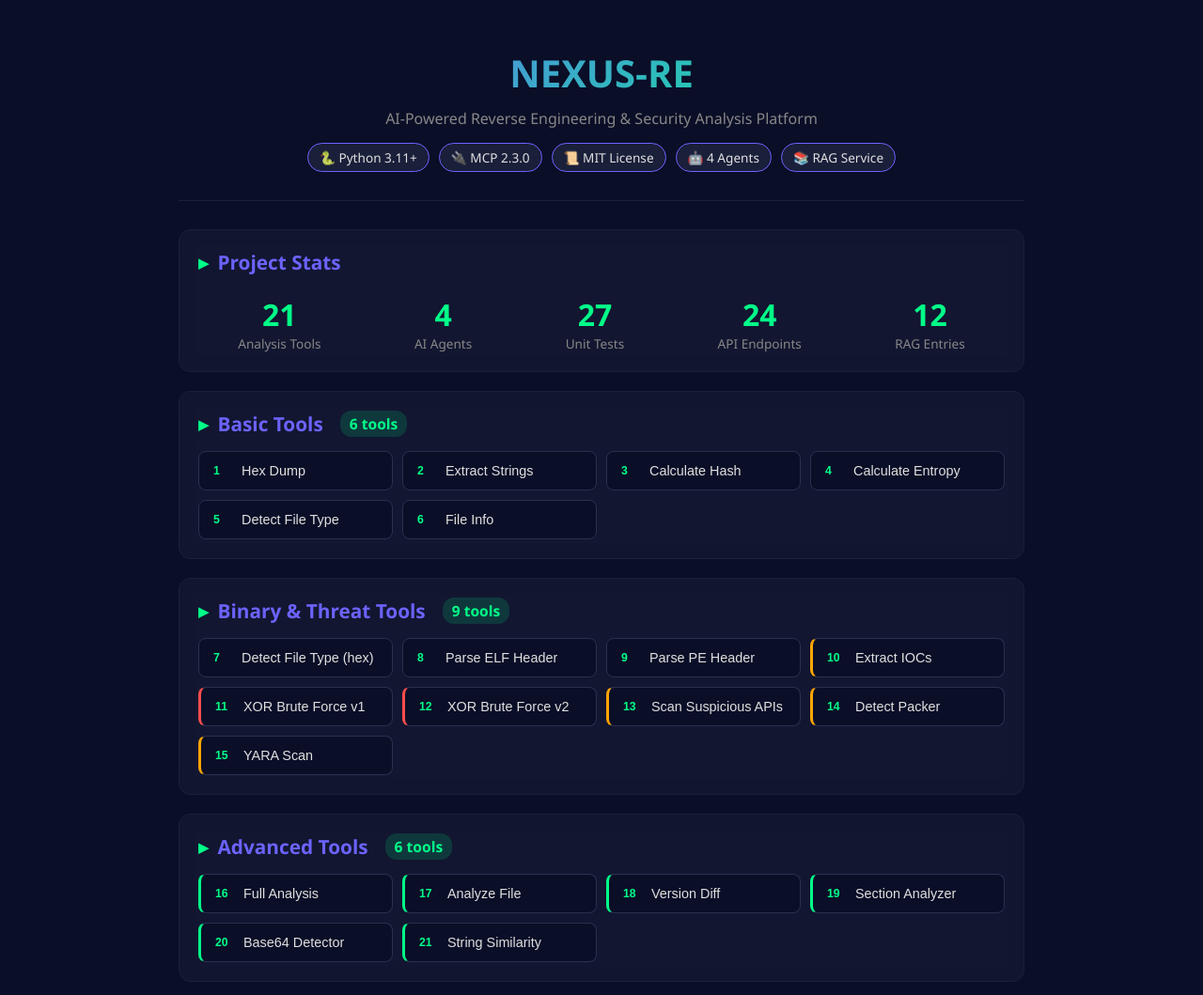
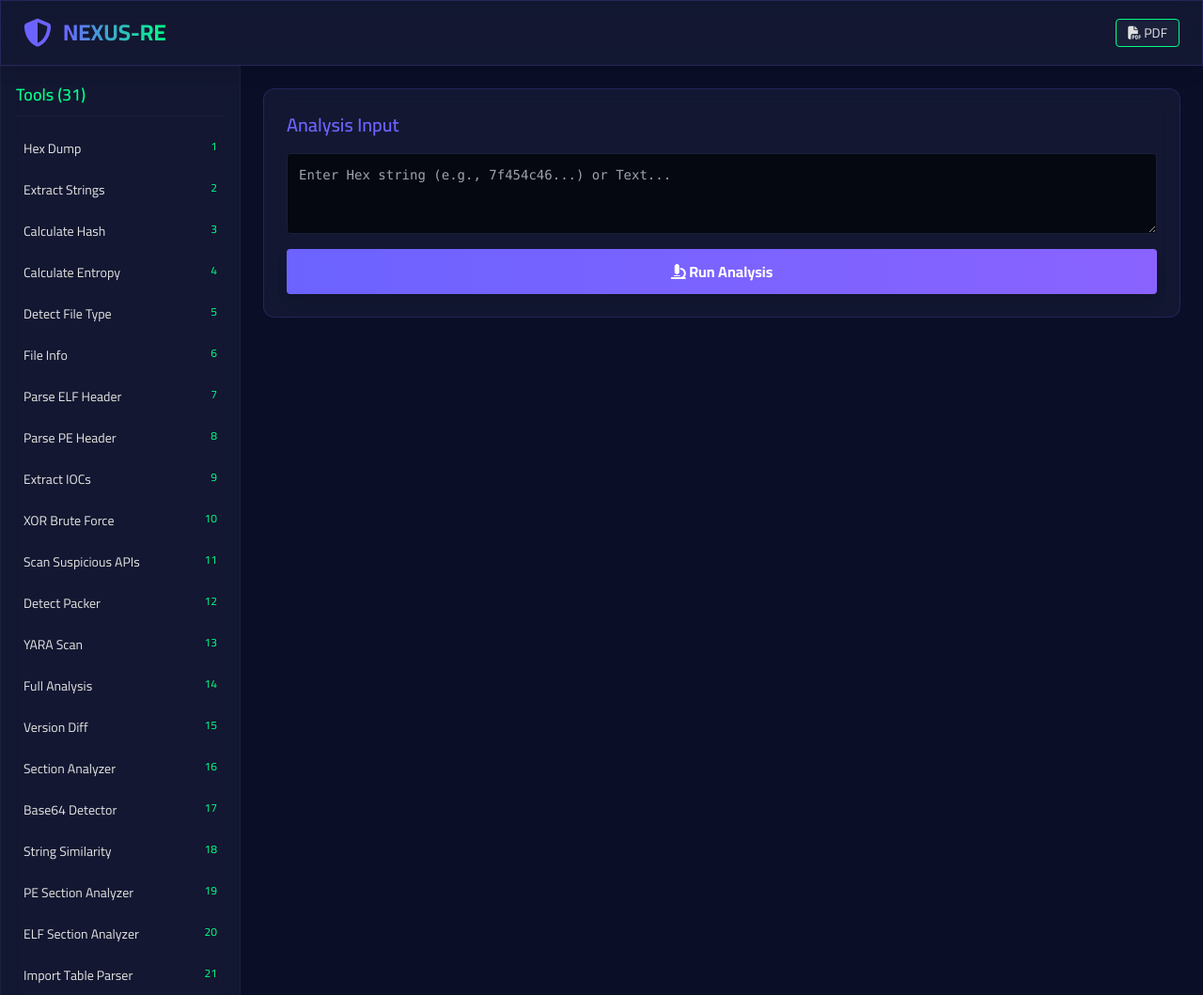
Before and after one commit to qamarsobhy7-source/nexus-re, a plain HTML site: page index.html in a window 1280 px wide. Shown: the top 1059 px of the page at 94% size. Drawn offline with nearby package versions, Linux system fonts and the light colour scheme.

Commit message:
Update index.html to professional dashboard

```diff
--- a/index.html
+++ b/index.html
@@ -3,389 +3,133 @@
 <head>
 <meta charset="UTF-8">
 <meta name="viewport" content="width=device-width, initial-scale=1.0">
-<title>NEXUS-RE — AI-Powered Reverse Engineering</title>
+<title>NEXUS-RE — Dashboard</title>
+<script src="https://cdn.tailwindcss.com"></script>
+<link href="https://cdnjs.cloudflare.com/ajax/libs/prism/1.29.0/themes/prism-tomorrow.min.css" rel="stylesheet" />
+<script src="https://cdnjs.cloudflare.com/ajax/libs/prism/1.29.0/prism.min.js"></script>
+<script src="https://cdnjs.cloudflare.com/ajax/libs/jspdf/2.5.1/jspdf.umd.min.js"></script>
+<link rel="stylesheet" href="https://cdnjs.cloudflare.com/ajax/libs/font-awesome/6.4.0/css/all.min.css">
 <style>
-  * { margin: 0; padding: 0; box-sizing: border-box; }
-
-  body {
-    font-family: 'Segoe UI', system-ui, sans-serif;
-    background: #0A0E27;
-    color: #E0E0E0;
-    min-height: 100vh;
-    padding: 20px;
-  }
-
-  .container {
-    max-width: 900px;
-    margin: 0 auto;
-  }
-
-  header {
-    text-align: center;
-    padding: 30px 0;
-    border-bottom: 1px solid #1a1f3a;
-    margin-bottom: 30px;
-  }
-
-  h1 {
-    font-size: 2.5em;
-    background: linear-gradient(135deg, #6C63FF, #00FF88);
-    -webkit-background-clip: text;
-    -webkit-text-fill-color: transparent;
-    background-clip: text;
-    margin-bottom: 10px;
-  }
-
-  .tagline {
-    color: #888;
-    font-size: 1em;
-  }
-
-  .badges {
-    display: flex;
-    justify-content: center;
-    gap: 10px;
-    flex-wrap: wrap;
-    margin-top: 15px;
-  }
-
-  .badge {
-    background: #1a1f3a;
-    padding: 5px 12px;
-    border-radius: 20px;
-    font-size: 0.85em;
-    border: 1px solid #6C63FF;
-  }
-
-  .section {
-    background: rgba(26, 31, 58, 0.5);
-    border: 1px solid #1a1f3a;
-    border-radius: 12px;
-    padding: 20px;
-    margin-bottom: 20px;
-    backdrop-filter: blur(10px);
-  }
-
-  .section h2 {
-    color: #6C63FF;
-    font-size: 1.3em;
-    margin-bottom: 15px;
-    display: flex;
-    align-items: center;
-    gap: 10px;
-  }
-
-  .section h2::before {
-    content: '▸';
-    color: #00FF88;
-  }
-
-  .tool-grid {
-    display: grid;
-    grid-template-columns: repeat(auto-fill, minmax(200px, 1fr));
-    gap: 10px;
-  }
-
-  .tool-btn {
-    background: #0A0E27;
-    border: 1px solid #2a3050;
-    color: #E0E0E0;
-    padding: 12px 15px;
-    border-radius: 8px;
-    cursor: pointer;
-    transition: all 0.3s;
-    text-align: left;
-    font-size: 0.9em;
-    display: flex;
-    align-items: center;
-    gap: 8px;
-  }
-
-  .tool-btn:hover {
-    border-color: #6C63FF;
-    background: #1a1f3a;
-    transform: translateX(3px);
-  }
-
-  .tool-btn .num {
-    color: #00FF88;
-    font-weight: bold;
-    font-size: 0.85em;
-    min-width: 22px;
-  }
-
-  .tool-btn.crypto { border-left: 3px solid #FF4D4D; }
-  .tool-btn.threat { border-left: 3px solid #FFA500; }
-  .tool-btn.advanced { border-left: 3px solid #00FF88; }
-
-  .output {
-    background: #050810;
-    border: 1px solid #1a1f3a;
-    border-radius: 8px;
-    padding: 15px;
-    font-family: 'Courier New', monospace;
-    font-size: 0.85em;
-    white-space: pre-wrap;
-    word-break: break-all;
-    color: #00FF88;
-    min-height: 100px;
-    max-height: 400px;
-    overflow-y: auto;
-    line-height: 1.5;
-  }
-
-  .output .comment { color: #555; }
-  .output .warn { color: #FFA500; }
-  .output .danger { color: #FF4D4D; }
-  .output .ok { color: #00FF88; }
-
-  footer {
-    text-align: center;
-    padding: 30px 0;
-    color: #555;
-    font-size: 0.85em;
-    border-top: 1px solid #1a1f3a;
-    margin-top: 40px;
-  }
-
-  footer a {
-    color: #6C63FF;
-    text-decoration: none;
-  }
-
-  .stats {
-    display: flex;
-    justify-content: space-around;
-    flex-wrap: wrap;
-    gap: 15px;
-    margin-top: 20px;
-  }
-
-  .stat {
-    text-align: center;
-  }
-
-  .stat-num {
-    font-size: 2em;
-    color: #00FF88;
-    font-weight: bold;
-  }
-
-  .stat-label {
-    font-size: 0.85em;
-    color: #888;
-  }
-
-  .status {
-    display: inline-block;
-    padding: 3px 10px;
-    border-radius: 12px;
-    font-size: 0.75em;
-    margin-left: 8px;
-  }
-
-  .status.ready { background: rgba(0,255,136,0.15); color: #00FF88; }
-  .status.demo { background: rgba(255,165,0,0.15); color: #FFA500; }
+  @import url('https://fonts.googleapis.com/css2?family=Cairo:wght@400;600;700&display=swap');
+  body { font-family: 'Cairo', sans-serif; background-color: #0A0E27; color: #E0E0E0; }
+  .glass { background: rgba(26, 31, 58, 0.6); backdrop-filter: blur(12px); border: 1px solid rgba(108, 99, 255, 0.2); }
+  ::-webkit-scrollbar { width: 8px; }
+  ::-webkit-scrollbar-track { background: #0A0E27; }
+  ::-webkit-scrollbar-thumb { background: #6C63FF; border-radius: 4px; }
 </style>
 </head>
-<body>
-<div class="container">
+<body class="min-h-screen flex flex-col">
 
-  <header>
-    <h1>NEXUS-RE</h1>
-    <p class="tagline">AI-Powered Reverse Engineering & Security Analysis Platform</p>
-    <div class="badges">
-      <span class="badge">🐍 Python 3.11+</span>
-      <span class="badge">🔌 MCP 2.3.0</span>
-      <span class="badge">📜 MIT License</span>
-      <span class="badge">🤖 4 Agents</span>
-      <span class="badge">📚 RAG Service</span>
+  <header class="glass px-6 py-4 flex justify-between items-center shadow-lg sticky top-0 z-50">
+    <div class="flex items-center space-x-3">
+      <i class="fa-solid fa-shield-halved text-3xl" style="color: #6C63FF;"></i>
+      <h1 class="text-2xl font-bold bg-clip-text text-transparent bg-gradient-to-r from-[#6C63FF] to-[#00FF88]">NEXUS-RE</h1>
+    </div>
+    <div class="flex items-center space-x-4">
+      <button onclick="exportPDF()" class="text-sm bg-[#1a1f3a] px-3 py-1 rounded border border-[#00FF88] hover:bg-[#00FF88] hover:text-black transition">
+        <i class="fa-solid fa-file-pdf"></i> PDF
+      </button>
     </div>
   </header>
 
-  <div class="section">
-    <h2>Project Stats</h2>
-    <div class="stats">
-      <div class="stat">
-        <div class="stat-num">21</div>
-        <div class="stat-label">Analysis Tools</div>
+  <div class="flex flex-1 overflow-hidden">
+    <aside class="w-64 glass border-r border-[#1a1f3a] overflow-y-auto hidden md:block">
+      <div class="p-4">
+        <h2 class="text-lg font-semibold text-[#00FF88] mb-4 border-b border-[#1a1f3a] pb-2">Tools (31)</h2>
+        <ul class="space-y-2 text-sm" id="tools-sidebar"></ul>
       </div>
-      <div class="stat">
-        <div class="stat-num">4</div>
-        <div class="stat-label">AI Agents</div>
+    </aside>
+
+    <main class="flex-1 p-6 overflow-y-auto">
+      <div class="glass rounded-xl p-6 mb-6">
+        <h2 class="text-xl font-semibold text-[#6C63FF] mb-4">Analysis Input</h2>
+        <div class="flex flex-col space-y-4">
+          <textarea id="inputData" rows="3" class="w-full bg-[#050810] border border-[#1a1f3a] rounded p-3 text-sm focus:outline-none focus:border-[#6C63FF] font-mono text-[#00FF88]" placeholder="Enter Hex string (e.g., 7f454c46...) or Text..."></textarea>
+          <button onclick="runAnalysis()" class="bg-gradient-to-r from-[#6C63FF] to-[#8a63ff] text-white font-bold py-3 px-6 rounded shadow-lg hover:opacity-90 transition">
+            <i class="fa-solid fa-microscope"></i> Run Analysis
+          </button>
+        </div>
       </div>
-      <div class="stat">
-        <div class="stat-num">27</div>
-        <div class="stat-label">Unit Tests</div>
+
+      <div id="results" class="hidden space-y-6">
+        <div class="glass rounded-xl p-6">
+          <h2 class="text-xl font-semibold text-[#00FF88] mb-4"><i class="fa-solid fa-clipboard-check"></i> Evidence Panel</h2>
+          <div class="overflow-x-auto">
+            <table class="w-full text-left text-sm">
+              <thead class="border-b border-[#1a1f3a]">
+                <tr><th class="py-2">Tool</th><th class="py-2">Result</th><th class="py-2">Confidence</th></tr>
+              </thead>
+              <tbody id="evidence-table" class="text-gray-400"></tbody>
+            </table>
+          </div>
+        </div>
+
+        <div class="glass rounded-xl p-6">
+          <h2 class="text-xl font-semibold text-red-500 mb-4"><i class="fa-solid fa-triangle-exclamation"></i> Vulnerabilities</h2>
+          <div id="vuln-cards" class="grid grid-cols-1 md:grid-cols-2 gap-4"></div>
+        </div>
+
+        <div class="glass rounded-xl p-6">
+          <h2 class="text-xl font-semibold text-[#6C63FF] mb-4"><i class="fa-solid fa-code"></i> Code Viewer</h2>
+          <pre class="bg-[#050810] rounded p-4 overflow-x-auto"><code class="language-c" id="code-viewer">// No code extracted</code></pre>
+        </div>
       </div>
-      <div class="stat">
-        <div class="stat-num">24</div>
-        <div class="stat-label">API Endpoints</div>
-      </div>
-      <div class="stat">
-        <div class="stat-num">12</div>
-        <div class="stat-label">RAG Entries</div>
-      </div>
-    </div>
+    </main>
   </div>
 
-  <div class="section">
-    <h2>Basic Tools <span class="status ready">6 tools</span></h2>
-    <div class="tool-grid" id="basic-tools"></div>
-  </div>
+  <script>
+    const toolsList = ["Hex Dump", "Extract Strings", "Calculate Hash", "Calculate Entropy", "Detect File Type", "File Info", "Parse ELF Header", "Parse PE Header", "Extract IOCs", "XOR Brute Force", "Scan Suspicious APIs", "Detect Packer", "YARA Scan", "Full Analysis", "Version Diff", "Section Analyzer", "Base64 Detector", "String Similarity", "PE Section Analyzer", "ELF Section Analyzer", "Import Table Parser", "Export Table Parser", "Anti-Debug Detector", "Crypto Scanner", "Obfuscation Detector", "APK Manifest Parser", "Certificate Extractor", "Deep Packer Scanner"];
 
-  <div class="section">
-    <h2>Binary & Threat Tools <span class="status ready">9 tools</span></h2>
-    <div class="tool-grid" id="binary-tools"></div>
-  </div>
+    const sidebar = document.getElementById('tools-sidebar');
+    toolsList.forEach((tool, i) => {
+      sidebar.innerHTML += `<li class="p-2 rounded hover:bg-[#1a1f3a] cursor-pointer flex justify-between" onclick="fillInput('${tool}')"><span>${tool}</span><span class="text-[#00FF88] text-xs">${i+1}</span></li>`;
+    });
 
-  <div class="section">
-    <h2>Advanced Tools <span class="status ready">6 tools</span></h2>
-    <div class="tool-grid" id="advanced-tools"></div>
-  </div>
+    function fillInput(tool) {
+      document.getElementById('inputData').value = (tool === "Parse ELF Header") ? "7f454c4602010100000000000000000002003e00010000000010400000000000" : "7f454c46...";
+    }
 
-  <div class="section">
-    <h2>Output</h2>
-    <div class="output" id="output"><span class="comment">👆 Click any tool above to see example output</span></div>
-  </div>
+    function runAnalysis() {
+      const input = document.getElementById('inputData').value.trim();
+      if (!input) { alert("Please enter data"); return; }
+      const btn = event.target;
+      btn.innerHTML = '<i class="fa-solid fa-spinner fa-spin"></i> Analyzing...';
 
-  <div class="section">
-    <h2>Multi-Agent System <span class="status ready">Ready</span></h2>
-    <div class="tool-grid">
-      <button class="tool-btn" onclick="runMultiAgent()">
-        <span class="num">▶</span> Run Multi-Agent Analysis
-      </button>
-      <button class="tool-btn" onclick="runRAG()">
-        <span class="num">📚</span> Query RAG Service
-      </button>
-    </div>
-  </div>
+      setTimeout(() => {
+        const evidence = [
+          { tool: "detect_file_type_hex", result: "ELF (Linux) Executable", conf: "HIGH" },
+          { tool: "parse_elf_header", result: "Class: 64-bit, Arch: x86-64", conf: "HIGH" },
+          { tool: "calculate_entropy", result: "Entropy: 3.66 (LOW)", conf: "HIGH" }
+        ];
+        const vulns = [
+          { title: "Buffer Overflow", desc: "Unchecked input in parse function.", sev: "Critical" },
+          { title: "Hardcoded String", desc: "Password found in plain text.", sev: "High" }
+        ];
 
-  <footer>
-    <p>NEXUS-RE v3.0 — MIT License — Made by Qamar Sobhy</p>
-    <p style="margin-top:8px"><a href="https://github.com/qamarsobhy7-source/nexus-re">View on GitHub →</a></p>
-  </footer>
+        document.getElementById('evidence-table').innerHTML = evidence.map(e => `<tr class="border-b border-[#1a1f3a]"><td class="py-2 font-mono text-[#6C63FF]">${e.tool}</td><td class="py-2">${e.result}</td><td class="py-2"><span class="px-2 py-1 rounded text-xs bg-green-900 text-green-300">${e.conf}</span></td></tr>`).join('');
 
-</div>
+        document.getElementById('vuln-cards').innerHTML = vulns.map(v => {
+          const color = v.sev === 'Critical' ? 'red' : 'yellow';
+          return `<div class="border-l-4 border-${color}-500 bg-[#1a1f3a] p-4 rounded"><h3 class="font-bold text-${color}-400">${v.title}</h3><p class="text-sm text-gray-400">${v.desc}</p></div>`;
+        }).join('');
 
-<script>
-const basicTools = [
-  {num: 1, name: "Hex Dump"},
-  {num: 2, name: "Extract Strings"},
-  {num: 3, name: "Calculate Hash"},
-  {num: 4, name: "Calculate Entropy"},
-  {num: 5, name: "Detect File Type"},
-  {num: 6, name: "File Info"},
-];
+        document.getElementById('code-viewer').innerText = `int check_license(char *key) {
+    char valid_key[] = "ABCD1234";
+    return strcmp(key, valid_key) == 0;
+}`;
+        Prism.highlightAll();
 
-const binaryTools = [
-  {num: 7, name: "Detect File Type (hex)"},
-  {num: 8, name: "Parse ELF Header"},
-  {num: 9, name: "Parse PE Header"},
-  {num: 10, name: "Extract IOCs", cls: "threat"},
-  {num: 11, name: "XOR Brute Force v1", cls: "crypto"},
-  {num: 12, name: "XOR Brute Force v2", cls: "crypto"},
-  {num: 13, name: "Scan Suspicious APIs", cls: "threat"},
-  {num: 14, name: "Detect Packer", cls: "threat"},
-  {num: 15, name: "YARA Scan", cls: "threat"},
-];
+        document.getElementById('results').classList.remove('hidden');
+        btn.innerHTML = '<i class="fa-solid fa-microscope"></i> Run Analysis';
+      }, 1000);
+    }
 
-const advancedTools = [
-  {num: 16, name: "Full Analysis", cls: "advanced"},
-  {num: 17, name: "Analyze File", cls: "advanced"},
-  {num: 18, name: "Version Diff", cls: "advanced"},
-  {num: 19, name: "Section Analyzer", cls: "advanced"},
-  {num: 20, name: "Base64 Detector", cls: "advanced"},
-  {num: 21, name: "String Similarity", cls: "advanced"},
-];
-
-const outputs = {
-  1: "Size: 8 bytes\nHex: 4e455855532d5245",
-  2: "Found strings:\n  - NEXUS-RE\n  - Hello World",
-  3: "SHA256: 37de0dad1a1ce967fec6a594886ccbdf7c2623b14c46abef537ddd03ee94521b\nMD5:    3424748c3ed1afd604734dd0512bc813",
-  4: "Entropy: 2.7500\nVerdict: LOW (normal)",
-  5: "Type: PE (Windows)\nConfidence: HIGH",
-  6: "Filename: test.exe\nAnalyzer: NEXUS-RE v3.0\nStatus: Ready",
-  7: "Type: ELF (Linux)\nConfidence: HIGH",
-  8: "ELF Header Analysis\n========================================\nClass:        64-bit\nEndianness:   Little-endian\nType:         Executable\nArchitecture: x86-64\nEntry Point:  0x401000",
-  9: "PE Header Analysis\n========================================\nArchitecture: x86-64\nSections:     5\nFlags:        Executable, Large Address Aware",
-  10: "Total IOCs: 3\nURLs (2):\n  - http://malicious.example.com/payload\n  - http://backup.evil.org/data\nIPs (1):\n  - 192.168.1.100",
-  11: "XOR Brute Force v1 - Top 5 (basic):\n  Key 0x5f (score 100.00%)\n    Iutn=tn=|=nx~oxi=pxnn|zx",
-  12: "XOR Brute Force v2 - Top 3:\n  Key 0x42 (score 12.83)\n    This is a secret message from NEXUS-RE",
-  13: "Suspicious API Scan:\nTHREAT LEVEL: CRITICAL\n  [!] CreateRemoteThread\n  [!] VirtualAllocEx\n  [!] WriteProcessMemory\n  [!] GetAsyncKeyState",
-  14: "PACKED: YES\nDetected: UPX, VMProtect\nRecommendation: Unpack first",
-  15: "YARA: MALICIOUS (3 rules matched)\n  [Ransomware]: bitcoin, decrypt\n  [Keylogger]: GetAsyncKeyState\n  [Botnet C2]: c2 server",
-  16: "=======================================\nNEXUS-RE FULL ANALYSIS REPORT\n=======================================\nSize: 12536 bytes\nSHA256: 37de0dad...94521b\n\n[1] FILE TYPE     : PE (Windows) - HIGH\n[2] ENTROPY       : 7.82 - HIGH (packed)\n[3] IOCs          : 2 URLs, 1 IP\n[4] SUSPICIOUS API: CRITICAL\n[5] PACKER        : UPX, VMProtect\n[6] YARA          : MALICIOUS (3 rules)",
-  17: "[Analyzing /samples/suspicious.exe...]\nFull report generated.",
-  18: "Version Diff Report\n========================================\nFile 1 size: 5 bytes\nFile 2 size: 5 bytes\nChanged bytes: 1\nSimilarity:    80.00%",
-  19: "Section Analyzer\n========================================\nEntropy per 1/8 chunk:\n  [1] 0x0000: 3.21 ###..... [LOW]\n  [2] 0x0100: 7.82 #######. [HIGH]\n  [3] 0x0200: 2.15 ##...... [LOW]",
-  20: "Base64 Detector\n========================================\nFound 1 candidate(s):\n[1] SGVsbG8gTkVYVVMtUkUgVGVzdA==\n    Decoded: Hello NEXUS-RE Test",
-  21: "String Similarity\n========================================\nJaccard (char set):   80.00%\nCharacter overlap:    100.00%\nLength ratio:         100.00%\nPositional match:     80.00%\nOverall similarity:   90.00%\nVerdict: VERY SIMILAR",
-};
-
-function renderTools(containerId, tools) {
-  const container = document.getElementById(containerId);
-  if (!container) return;
-  tools.forEach(t => {
-    const btn = document.createElement('button');
-    btn.className = 'tool-btn ' + (t.cls || '');
-    btn.innerHTML = '<span class="num">' + t.num + '</span> ' + t.name;
-    btn.onclick = function() { showOutput(t); };
-    container.appendChild(btn);
-  });
-}
-
-function showOutput(tool) {
-  const out = document.getElementById('output');
-  const text = outputs[tool.num] || 'No output available';
-  const lines = text.split('\n').map(function(line) {
-    if (line.indexOf('[!]') >= 0 || line.indexOf('MALICIOUS') >= 0 || line.indexOf('CRITICAL') >= 0) {
-      return '<span class="danger">' + line + '</span>';
-    } else if (line.indexOf('PACKED: YES') >= 0 || line.indexOf('HIGH') >= 0) {
-      return '<span class="warn">' + line + '</span>';
-    } else if (line.indexOf('LOW') >= 0 || line.indexOf('OK') >= 0) {
-      return '<span class="ok">' + line + '</span>';
+    function exportPDF() {
+      const { jsPDF } = window.jspdf;
+      const doc = new jsPDF();
+      doc.text("NEXUS-RE Report", 10, 10);
+      doc.save("report.pdf");
     }
-    return line;
-  });
-  out.innerHTML = '<span class="comment">$ Tool ' + tool.num + ': ' + tool.name + '</span>\n' + lines.join('\n');
-}
-
-function runMultiAgent() {
-  const out = document.getElementById('output');
-  out.innerHTML = '<span class="comment">$ Running Multi-Agent Analysis...</span>\n\n' +
-    '[Orchestrator] Session: 20261016_160056\n' +
-    '[Orchestrator] Plan: static -> security -> crypto -> report\n\n' +
-    '[Step 1/4] <span class="ok">OK</span> static: ELF, entropy, strings\n' +
-    '[Step 2/4] <span class="ok">OK</span> security: IOCs, APIs, YARA\n' +
-    '[Step 3/4] <span class="ok">OK</span> crypto: XOR, Base64\n' +
-    '[Step 4/4] <span class="ok">OK</span> report: evidence synthesis\n\n' +
-    '===========================================\n' +
-    '  NEXUS-RE MULTI-AGENT REPORT\n' +
-    '===========================================\n' +
-    '  Verdict:     UNKNOWN\n' +
-    '  Evidence:    6 pieces\n' +
-    '  Confidence:  HIGH\n' +
-    '===========================================\n\n' +
-    '<span class="ok">All 4 agents completed successfully</span>';
-}
-
-function runRAG() {
-  const out = document.getElementById('output');
-  out.innerHTML = '<span class="comment">$ Querying RAG: "ransomware bitcoin"</span>\n\n' +
-    'Knowledge base: 12 entries, 216 unique terms\n\n' +
-    '<span class="ok">[MITRE-T1486]</span> Data Encrypted for Impact (Ransomware)\n' +
-    '  Severity: CRITICAL\n' +
-    '  Score: 0.302\n\n' +
-    '<span class="warn">[CVE-2017-0144]</span> EternalBlue - SMBv1 RCE\n' +
-    '  Severity: CRITICAL\n' +
-    '  Score: 0.095\n\n' +
-    '<span class="ok">RAG grounding successful</span>';
-}
-
-renderTools('basic-tools', basicTools);
-renderTools('binary-tools', binaryTools);
-renderTools('advanced-tools', advancedTools);
-</script>
+  </script>
 </body>
 </html>
```
